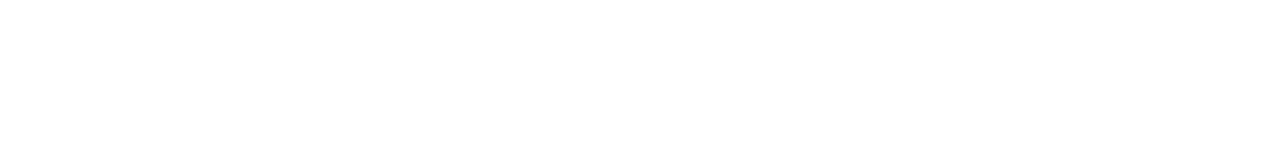
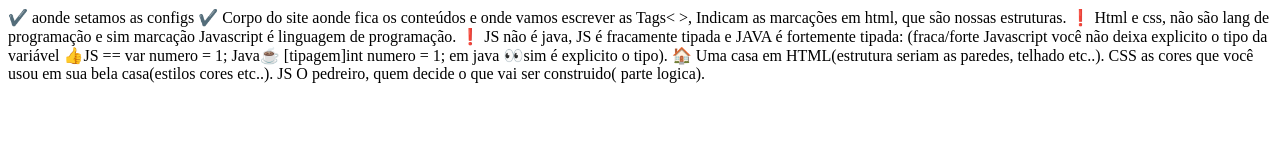
Before and after one commit to matheusrcruz/Front-end, a plain HTML site: page index.html in a window 1280 px wide. Drawn offline with Linux system fonts and the light colour scheme.

Commit message:
FIX:  Versão com icons
ultima versão

```diff
--- a/index.html
+++ b/index.html
@@ -1,23 +1,24 @@
-<!DOCTYPE html>
+<!<!DOCTYPE html>
 <html lang="pt-br">
-    <head>
+    <head> ✔️ aonde setamos as configs
         <!-- metaDados configs que vamos passar para os navegadores -->
         <meta charset=UTF-8 ">
         <meta name="viewport" content="width=device-width, initial-scale=1.0">
     </head>
-    <body>
-        <!--Corpo do site aonde fica os conteudos e onde vamos escrever -->
-         <!--as Tags indicaram marcação em html que são nossas estruturas-->
-           <!--
-             Html e css não são lang de programação e sim marcação
-              Já o JS é programação e não é java, JS é fracamente tipada
-              e JAVA e Fortemente tipada(fracamente tipada você não define
-              Os tipos na variavel exemplo JS === var numero = 1; Java tipagem[int] numero = 1;)
+    <body> ✔️ Corpo do site aonde fica os conteúdos e onde vamos escrever
+               as Tags< >,  Indicam as marcações em html, que são nossas estruturas.
 
-               uma casa em Html(estrutura seriam as paredes telhado).
-              CSS as cores que voce usou em sua bela casa(estilos).
-              JS o (pedreiro que fez tudo o cara que decidiu quando vai
-             subir as paredes quais melhores materiais a ser usado)
-                                                                        -->
+            ❗  Html e css, não são lang de programação e sim marcação
+               Javascript é  linguagem de programação.
+
+      		❗  JS não é java, JS é fracamente tipada
+               e JAVA é fortemente tipada:
+			   (fraca/forte Javascript você não deixa explicito o tipo da variável
+ 			   👍JS ==  var numero = 1; Java☕ [tipagem]int numero = 1;
+                  em java 👀sim é explicito o tipo).
+
+           🏠 Uma casa em HTML(estrutura seriam as paredes, telhado etc..).
+              CSS as cores que você usou em sua bela casa(estilos cores etc..).
+              JS O pedreiro, quem decide o que vai ser construido( parte logica).
     </body>
 </html>
```
